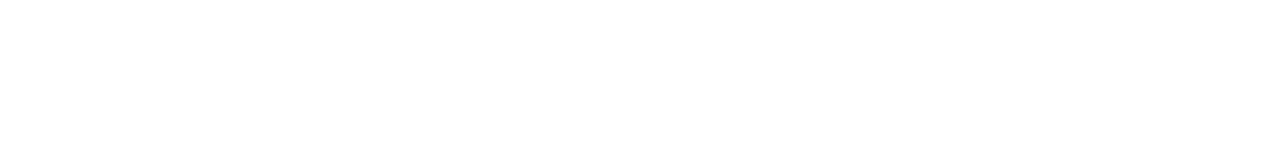
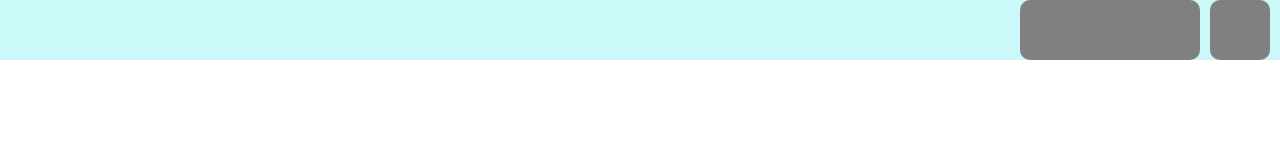
Before and after one commit to GabrieleLombard01/html-css-zoom, a plain HTML site: page index.html in a window 1280 px wide. Drawn offline with Linux system fonts and the light colour scheme.

Commit message:
header structure

```diff
--- a/css/style.css
+++ b/css/style.css
@@ -10,11 +10,27 @@ body{
 /*Custom properties*/
 
 /*Generics*/
-
+header{
+    min-height: 60px;
+    background-color: rgb(203, 248, 248);
+    display: flex;
+    justify-content: flex-end;
+    gap: 10px;
+}
 /*Utilties*/
 
 /*Header*/
+.side_bottoms{
+    min-height: 30px;
+    width: 180px;
+    background-color: grey;
+    border-radius: 10px;
 
+}
+.side_small_b{
+    max-width: 60px;
+    margin-right: 10px;
+}
 /*Main*/
 
 /*Footer*/
--- a/index.html
+++ b/index.html
@@ -9,12 +9,15 @@
     <meta name="description" content="Riproduzione di una sala riunione di Zoom">
     <meta name="description" content="Boolean exercise">
     <meta name="description" content="Classe 100">
+    <link rel="stylesheet" href="https://cdnjs.cloudflare.com/ajax/libs/font-awesome/6.4.0/css/all.min.css" integrity="sha512-iecdLmaskl7CVkqkXNQ/ZH/XLlvWZOJyj7Yy7tcenmpD1ypASozpmT/E0iPtmFIB46ZmdtAc9eNBvH0H/ZpiBw==" crossorigin="anonymous" referrerpolicy="no-referrer" />
+    <link rel="stylesheet" href="css/style.css">
     <title>Riunione</title>
 </head>
 <body>
     <!--Header-->
     <header>
-
+        <div class="side_bottoms"></div>
+        <div class="side_bottoms side_small_b"></div>
     </header>
     <!--Main-->
     <main>
```
